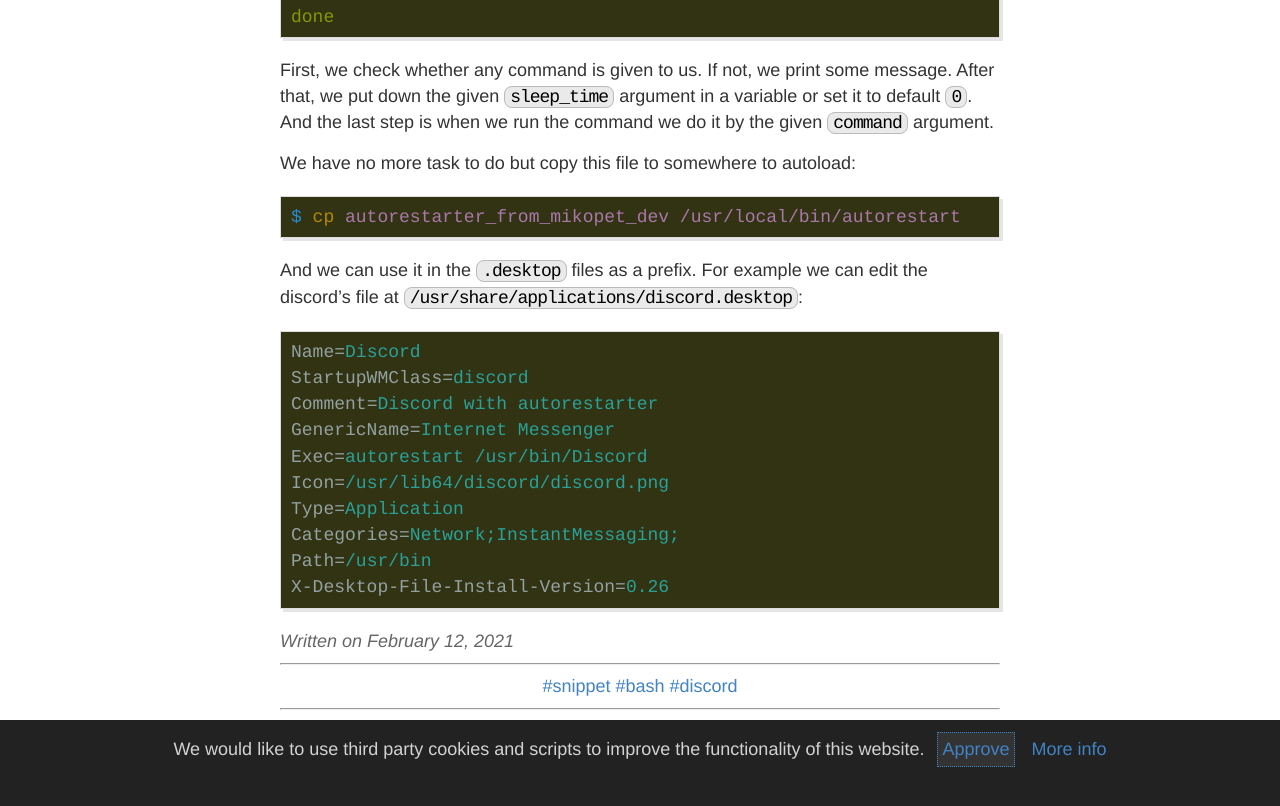
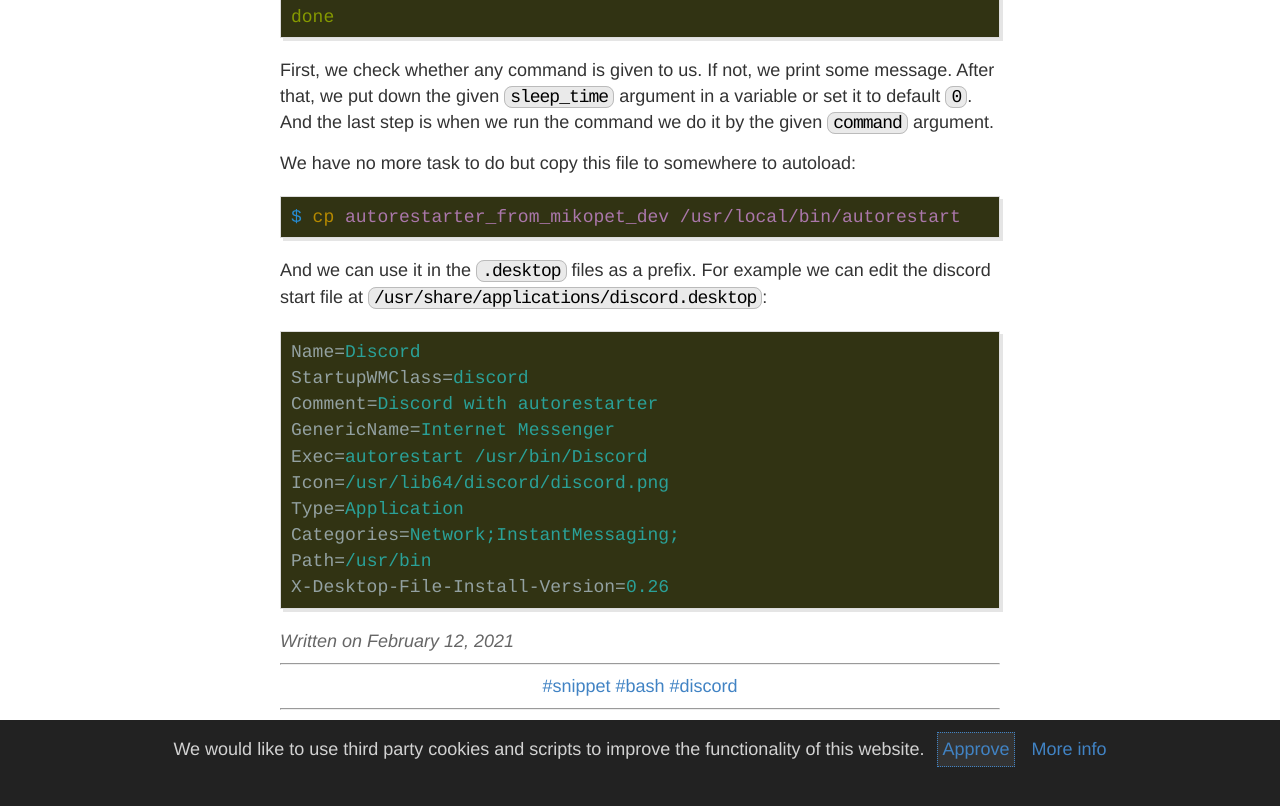
Before and after one commit to Mikopet/mikopet.dev, a Jekyll site: the page built from blog/_posts/2021-02-12-discord-client-daemon.md, in a window 1280 px wide and 900 px high, scrolled down 2122 px. Shown: the top 806 px of the window. Built offline with Jekyll 4.4.1, drawn with Linux system fonts in a browser that asks for light colours; some web fonts are replaced; comment, search, counter and statistics services are not loaded.

````diff
--- a/blog/_posts/2021-02-12-discord-client-daemon.md
+++ b/blog/_posts/2021-02-12-discord-client-daemon.md
@@ -84,7 +84,7 @@ We have no more task to do but copy this file to somewhere to autoload:
 $ cp autorestarter_from_mikopet_dev /usr/local/bin/autorestart
 ```
 
-And we can use it in the `.desktop` files as a prefix. For example we can edit the discord's file at `/usr/share/applications/discord.desktop`:
+And we can use it in the `.desktop` files as a prefix. For example we can edit the discord start file at `/usr/share/applications/discord.desktop`:
 
 ```ini
 Name=Discord
````
Also changed, not shown: blog/_drafts/2021-09-19-avoid-the-postvoid-unavoidable.md (+1 -1 lines), 1 other file.
